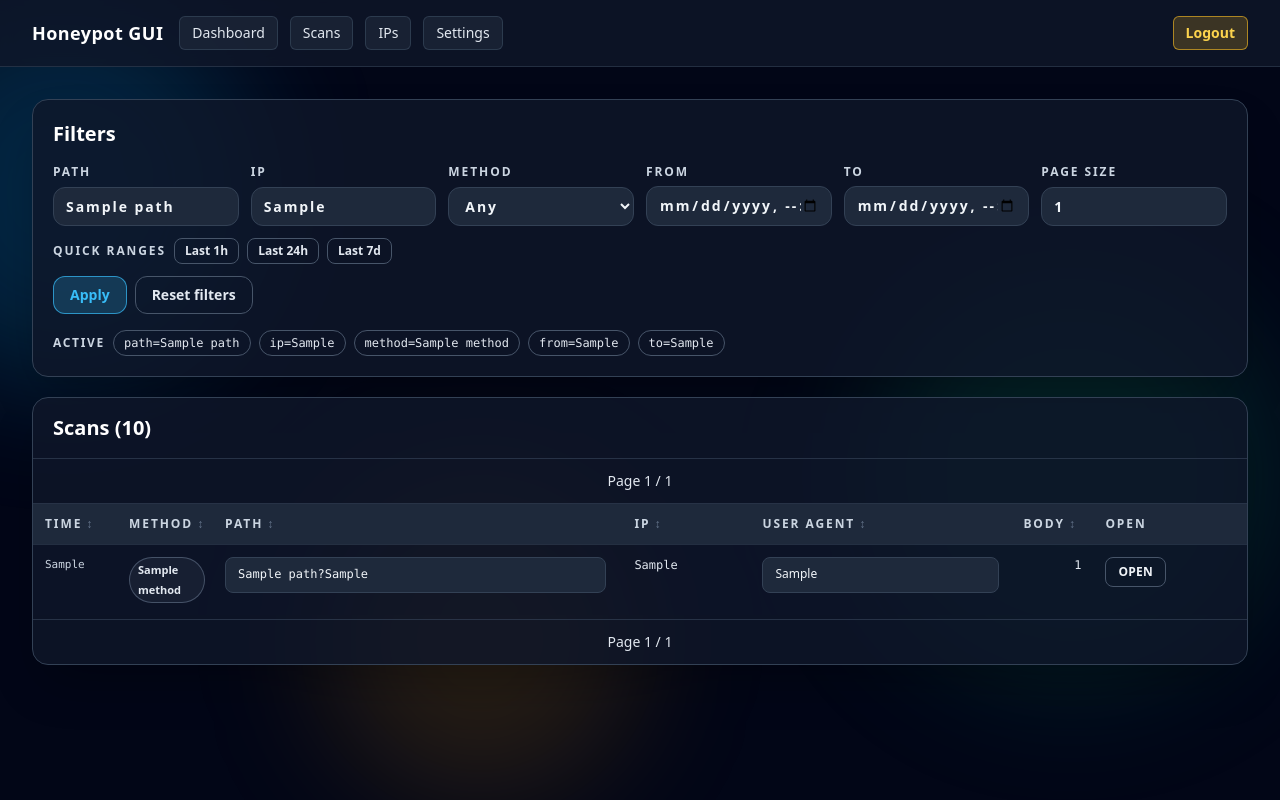
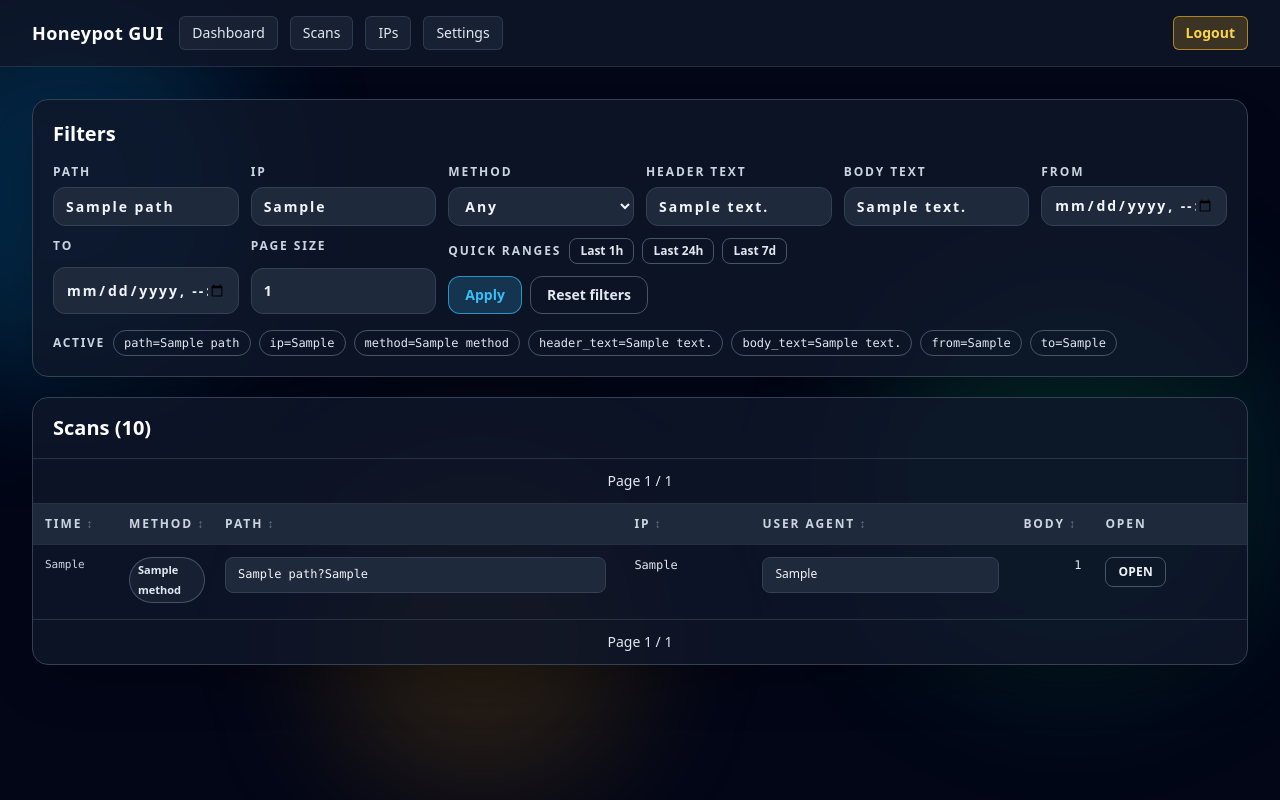
Before and after one commit to maede97/honeypot, a FastAPI app: template honeypot-gui/app/templates/scans.html in a window 1280 px wide. Run offline with FastAPI, Linux system fonts and the light colour scheme; the template is opened without the code that fills it: most values are stand-ins (such as "Sample title", 1, 10 or a date in 2020); parts of the project's set-up code (start-up, migrations or seed data) failed here and were passed over; some libraries are stand-ins or nearby versions.

Commit message:
add header and body text filter

```diff
--- a/honeypot-gui/app/main.py
+++ b/honeypot-gui/app/main.py
@@ -462,6 +462,8 @@ async def scans(
     path: str = Query(default=""),
     ip: str = Query(default=""),
     method: str = Query(default=""),
+    header_text: str = Query(default=""),
+    body_text: str = Query(default=""),
     from_ts: str = Query(default=""),
     to_ts: str = Query(default=""),
     sort_by: str = Query(default="ts"),
@@ -498,6 +500,8 @@ async def scans(
         path_filter=path.strip(),
         ip_filter=ip.strip(),
         method_filter=method,
+        header_filter=header_text.strip(),
+        body_filter=body_text.strip(),
         from_ts=from_ts_value,
         to_ts=to_ts_value,
         sort_by=sort_by,
@@ -518,6 +522,8 @@ async def scans(
                 "path": path,
                 "ip": ip,
                 "method": method,
+                "header_text": header_text,
+                "body_text": body_text,
                 "from_ts": from_ts_value,
                 "to_ts": to_ts_value,
                 "from_ts_local": from_ts_local,
--- a/honeypot-gui/app/templates/scans.html
+++ b/honeypot-gui/app/templates/scans.html
@@ -37,6 +37,24 @@
         <option value="{{ m }}" {% if filters.method == m %}selected{% endif %}>{{ m }}</option>
         {% endfor %}
       </select>
+    </label>
+    <label class="grid min-w-0 gap-1.5 text-xs font-semibold uppercase tracking-[0.16em] text-slate-300"
+      >Header text
+      <input
+        type="text"
+        name="header_text"
+        value="{{ filters.header_text }}"
+        class="w-full min-w-0 rounded-xl border border-slate-700 bg-slate-800 px-3 py-2 text-sm text-slate-100 outline-none transition focus:border-sky-400"
+      />
+    </label>
+    <label class="grid min-w-0 gap-1.5 text-xs font-semibold uppercase tracking-[0.16em] text-slate-300"
+      >Body text
+      <input
+        type="text"
+        name="body_text"
+        value="{{ filters.body_text }}"
+        class="w-full min-w-0 rounded-xl border border-slate-700 bg-slate-800 px-3 py-2 text-sm text-slate-100 outline-none transition focus:border-sky-400"
+      />
     </label>
     <label class="grid min-w-0 gap-1.5 text-xs font-semibold uppercase tracking-[0.16em] text-slate-300"
       >From
@@ -85,13 +103,15 @@
       </div>
     </div>
   </form>
-  {% set has_active_filters = filters.path or filters.ip or filters.method or filters.from_ts or filters.to_ts %}
+  {% set has_active_filters = filters.path or filters.ip or filters.method or filters.header_text or filters.body_text or filters.from_ts or filters.to_ts %}
   {% if has_active_filters %}
   <div class="mt-4 flex flex-wrap items-center gap-2 text-xs text-slate-200">
     <span class="font-semibold uppercase tracking-[0.14em] text-slate-300">Active</span>
     {% if filters.path %}<span class="rounded-full border border-slate-600 px-2.5 py-1 font-mono">path={{ filters.path }}</span>{% endif %}
     {% if filters.ip %}<span class="rounded-full border border-slate-600 px-2.5 py-1 font-mono">ip={{ filters.ip }}</span>{% endif %}
     {% if filters.method %}<span class="rounded-full border border-slate-600 px-2.5 py-1 font-mono">method={{ filters.method }}</span>{% endif %}
+    {% if filters.header_text %}<span class="rounded-full border border-slate-600 px-2.5 py-1 font-mono">header_text={{ filters.header_text }}</span>{% endif %}
+    {% if filters.body_text %}<span class="rounded-full border border-slate-600 px-2.5 py-1 font-mono">body_text={{ filters.body_text }}</span>{% endif %}
     {% if filters.from_ts %}<span class="rounded-full border border-slate-600 px-2.5 py-1 font-mono">from={{ filters.from_ts }}</span>{% endif %}
     {% if filters.to_ts %}<span class="rounded-full border border-slate-600 px-2.5 py-1 font-mono">to={{ filters.to_ts }}</span>{% endif %}
   </div>
@@ -115,7 +135,7 @@
     <div>
       {% if page > 1 %}
       <a
-        href="/scans?page={{ prev_page }}&page_size={{ page_size }}&path={{ filters.path }}&ip={{ filters.ip }}&method={{ filters.method }}&from_ts={{ filters.from_ts }}&to_ts={{ filters.to_ts }}&sort_by={{ sort.by }}&sort_dir={{ sort.dir }}&range={{ active_range }}"
+        href="/scans?page={{ prev_page }}&page_size={{ page_size }}&path={{ filters.path }}&ip={{ filters.ip }}&method={{ filters.method }}&header_text={{ filters.header_text }}&body_text={{ filters.body_text }}&from_ts={{ filters.from_ts }}&to_ts={{ filters.to_ts }}&sort_by={{ sort.by }}&sort_dir={{ sort.dir }}&range={{ active_range }}"
         class="inline-flex rounded-lg border border-slate-600 px-3 py-1.5 font-semibold text-slate-100 transition hover:border-sky-400"
         >Previous</a
       >
@@ -125,7 +145,7 @@
     <div class="text-right">
       {% if page < pages %}
       <a
-        href="/scans?page={{ next_page }}&page_size={{ page_size }}&path={{ filters.path }}&ip={{ filters.ip }}&method={{ filters.method }}&from_ts={{ filters.from_ts }}&to_ts={{ filters.to_ts }}&sort_by={{ sort.by }}&sort_dir={{ sort.dir }}&range={{ active_range }}"
+        href="/scans?page={{ next_page }}&page_size={{ page_size }}&path={{ filters.path }}&ip={{ filters.ip }}&method={{ filters.method }}&header_text={{ filters.header_text }}&body_text={{ filters.body_text }}&from_ts={{ filters.from_ts }}&to_ts={{ filters.to_ts }}&sort_by={{ sort.by }}&sort_dir={{ sort.dir }}&range={{ active_range }}"
         class="inline-flex rounded-lg border border-slate-600 px-3 py-1.5 font-semibold text-slate-100 transition hover:border-sky-400"
         >Next</a
       >
@@ -138,7 +158,7 @@
       <thead class="sticky top-0 z-10 bg-slate-800 text-left text-xs uppercase tracking-[0.16em] text-slate-300">
         <tr>
           <th class="w-[88px] px-3 py-3 whitespace-nowrap">
-            <a href="/scans?page=1&page_size={{ page_size }}&path={{ filters.path }}&ip={{ filters.ip }}&method={{ filters.method }}&from_ts={{ filters.from_ts }}&to_ts={{ filters.to_ts }}&sort_by=ts&sort_dir={{ time_sort_dir }}&range={{ active_range }}" class="inline-flex items-center gap-1 transition hover:text-slate-100">
+            <a href="/scans?page=1&page_size={{ page_size }}&path={{ filters.path }}&ip={{ filters.ip }}&method={{ filters.method }}&header_text={{ filters.header_text }}&body_text={{ filters.body_text }}&from_ts={{ filters.from_ts }}&to_ts={{ filters.to_ts }}&sort_by=ts&sort_dir={{ time_sort_dir }}&range={{ active_range }}" class="inline-flex items-center gap-1 transition hover:text-slate-100">
               <span>Time</span>
               {% if sort.by == 'ts' %}
               <span class="text-sky-300">{{ '▲' if sort.dir == 'asc' else '▼' }}</span>
@@ -148,7 +168,7 @@
             </a>
           </th>
           <th class="w-[74px] px-2 py-3 whitespace-nowrap">
-            <a href="/scans?page=1&page_size={{ page_size }}&path={{ filters.path }}&ip={{ filters.ip }}&method={{ filters.method }}&from_ts={{ filters.from_ts }}&to_ts={{ filters.to_ts }}&sort_by=method&sort_dir={{ method_sort_dir }}&range={{ active_range }}" class="inline-flex items-center gap-1 transition hover:text-slate-100">
+            <a href="/scans?page=1&page_size={{ page_size }}&path={{ filters.path }}&ip={{ filters.ip }}&method={{ filters.method }}&header_text={{ filters.header_text }}&body_text={{ filters.body_text }}&from_ts={{ filters.from_ts }}&to_ts={{ filters.to_ts }}&sort_by=method&sort_dir={{ method_sort_dir }}&range={{ active_range }}" class="inline-flex items-center gap-1 transition hover:text-slate-100">
               <span>Method</span>
               {% if sort.by == 'method' %}
               <span class="text-sky-300">{{ '▲' if sort.dir == 'asc' else '▼' }}</span>
@@ -158,7 +178,7 @@
             </a>
           </th>
           <th class="min-w-[220px] px-3 py-3">
-            <a href="/scans?page=1&page_size={{ page_size }}&path={{ filters.path }}&ip={{ filters.ip }}&method={{ filters.method }}&from_ts={{ filters.from_ts }}&to_ts={{ filters.to_ts }}&sort_by=path&sort_dir={{ path_sort_dir }}&range={{ active_range }}" class="inline-flex items-center gap-1 transition hover:text-slate-100">
+            <a href="/scans?page=1&page_size={{ page_size }}&path={{ filters.path }}&ip={{ filters.ip }}&method={{ filters.method }}&header_text={{ filters.header_text }}&body_text={{ filters.body_text }}&from_ts={{ filters.from_ts }}&to_ts={{ filters.to_ts }}&sort_by=path&sort_dir={{ path_sort_dir }}&range={{ active_range }}" class="inline-flex items-center gap-1 transition hover:text-slate-100">
               <span>Path</span>
               {% if sort.by == 'path' %}
               <span class="text-sky-300">{{ '▲' if sort.dir == 'asc' else '▼' }}</span>
@@ -168,7 +188,7 @@
             </a>
           </th>
           <th class="px-4 py-3 whitespace-nowrap">
-            <a href="/scans?page=1&page_size={{ page_size }}&path={{ filters.path }}&ip={{ filters.ip }}&method={{ filters.method }}&from_ts={{ filters.from_ts }}&to_ts={{ filters.to_ts }}&sort_by=ip&sort_dir={{ ip_sort_dir }}&range={{ active_range }}" class="inline-flex items-center gap-1 transition hover:text-slate-100">
+            <a href="/scans?page=1&page_size={{ page_size }}&path={{ filters.path }}&ip={{ filters.ip }}&method={{ filters.method }}&header_text={{ filters.header_text }}&body_text={{ filters.body_text }}&from_ts={{ filters.from_ts }}&to_ts={{ filters.to_ts }}&sort_by=ip&sort_dir={{ ip_sort_dir }}&range={{ active_range }}" class="inline-flex items-center gap-1 transition hover:text-slate-100">
               <span>IP</span>
               {% if sort.by == 'ip' %}
               <span class="text-sky-300">{{ '▲' if sort.dir == 'asc' else '▼' }}</span>
@@ -178,7 +198,7 @@
             </a>
           </th>
           <th class="px-4 py-3">
-            <a href="/scans?page=1&page_size={{ page_size }}&path={{ filters.path }}&ip={{ filters.ip }}&method={{ filters.method }}&from_ts={{ filters.from_ts }}&to_ts={{ filters.to_ts }}&sort_by=ua&sort_dir={{ ua_sort_dir }}&range={{ active_range }}" class="inline-flex items-center gap-1 transition hover:text-slate-100">
+            <a href="/scans?page=1&page_size={{ page_size }}&path={{ filters.path }}&ip={{ filters.ip }}&method={{ filters.method }}&header_text={{ filters.header_text }}&body_text={{ filters.body_text }}&from_ts={{ filters.from_ts }}&to_ts={{ filters.to_ts }}&sort_by=ua&sort_dir={{ ua_sort_dir }}&range={{ active_range }}" class="inline-flex items-center gap-1 transition hover:text-slate-100">
               <span>User Agent</span>
               {% if sort.by == 'ua' %}
               <span class="text-sky-300">{{ '▲' if sort.dir == 'asc' else '▼' }}</span>
@@ -188,7 +208,7 @@
             </a>
           </th>
           <th class="w-[74px] px-2 py-3 whitespace-nowrap">
-            <a href="/scans?page=1&page_size={{ page_size }}&path={{ filters.path }}&ip={{ filters.ip }}&method={{ filters.method }}&from_ts={{ filters.from_ts }}&to_ts={{ filters.to_ts }}&sort_by=body&sort_dir={{ body_sort_dir }}&range={{ active_range }}" class="inline-flex items-center gap-1 transition hover:text-slate-100">
+            <a href="/scans?page=1&page_size={{ page_size }}&path={{ filters.path }}&ip={{ filters.ip }}&method={{ filters.method }}&header_text={{ filters.header_text }}&body_text={{ filters.body_text }}&from_ts={{ filters.from_ts }}&to_ts={{ filters.to_ts }}&sort_by=body&sort_dir={{ body_sort_dir }}&range={{ active_range }}" class="inline-flex items-center gap-1 transition hover:text-slate-100">
               <span>Body</span>
               {% if sort.by == 'body' %}
               <span class="text-sky-300">{{ '▲' if sort.dir == 'asc' else '▼' }}</span>
@@ -274,7 +294,7 @@
     <div>
       {% if page > 1 %}
       <a
-        href="/scans?page={{ prev_page }}&page_size={{ page_size }}&path={{ filters.path }}&ip={{ filters.ip }}&method={{ filters.method }}&from_ts={{ filters.from_ts }}&to_ts={{ filters.to_ts }}&sort_by={{ sort.by }}&sort_dir={{ sort.dir }}&range={{ active_range }}"
+        href="/scans?page={{ prev_page }}&page_size={{ page_size }}&path={{ filters.path }}&ip={{ filters.ip }}&method={{ filters.method }}&header_text={{ filters.header_text }}&body_text={{ filters.body_text }}&from_ts={{ filters.from_ts }}&to_ts={{ filters.to_ts }}&sort_by={{ sort.by }}&sort_dir={{ sort.dir }}&range={{ active_range }}"
         class="inline-flex rounded-lg border border-slate-600 px-3 py-1.5 font-semibold text-slate-100 transition hover:border-sky-400"
         >Previous</a
       >
@@ -284,7 +304,7 @@
     <div class="text-right">
       {% if page < pages %}
       <a
-        href="/scans?page={{ next_page }}&page_size={{ page_size }}&path={{ filters.path }}&ip={{ filters.ip }}&method={{ filters.method }}&from_ts={{ filters.from_ts }}&to_ts={{ filters.to_ts }}&sort_by={{ sort.by }}&sort_dir={{ sort.dir }}&range={{ active_range }}"
+        href="/scans?page={{ next_page }}&page_size={{ page_size }}&path={{ filters.path }}&ip={{ filters.ip }}&method={{ filters.method }}&header_text={{ filters.header_text }}&body_text={{ filters.body_text }}&from_ts={{ filters.from_ts }}&to_ts={{ filters.to_ts }}&sort_by={{ sort.by }}&sort_dir={{ sort.dir }}&range={{ active_range }}"
         class="inline-flex rounded-lg border border-slate-600 px-3 py-1.5 font-semibold text-slate-100 transition hover:border-sky-400"
         >Next</a
       >
```
Also changed, not shown: honeypot-gui/app/database.py (+8 -0 lines).
